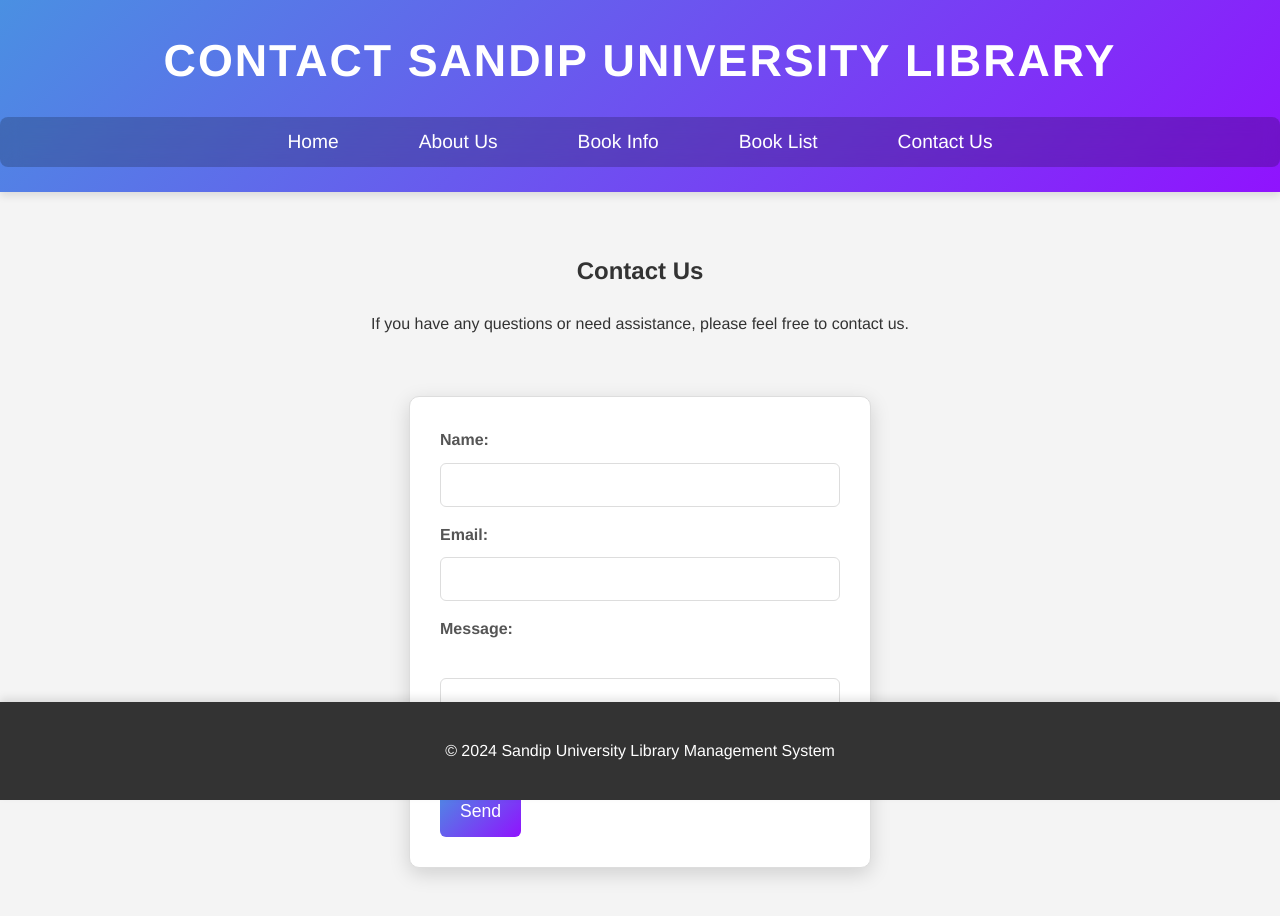
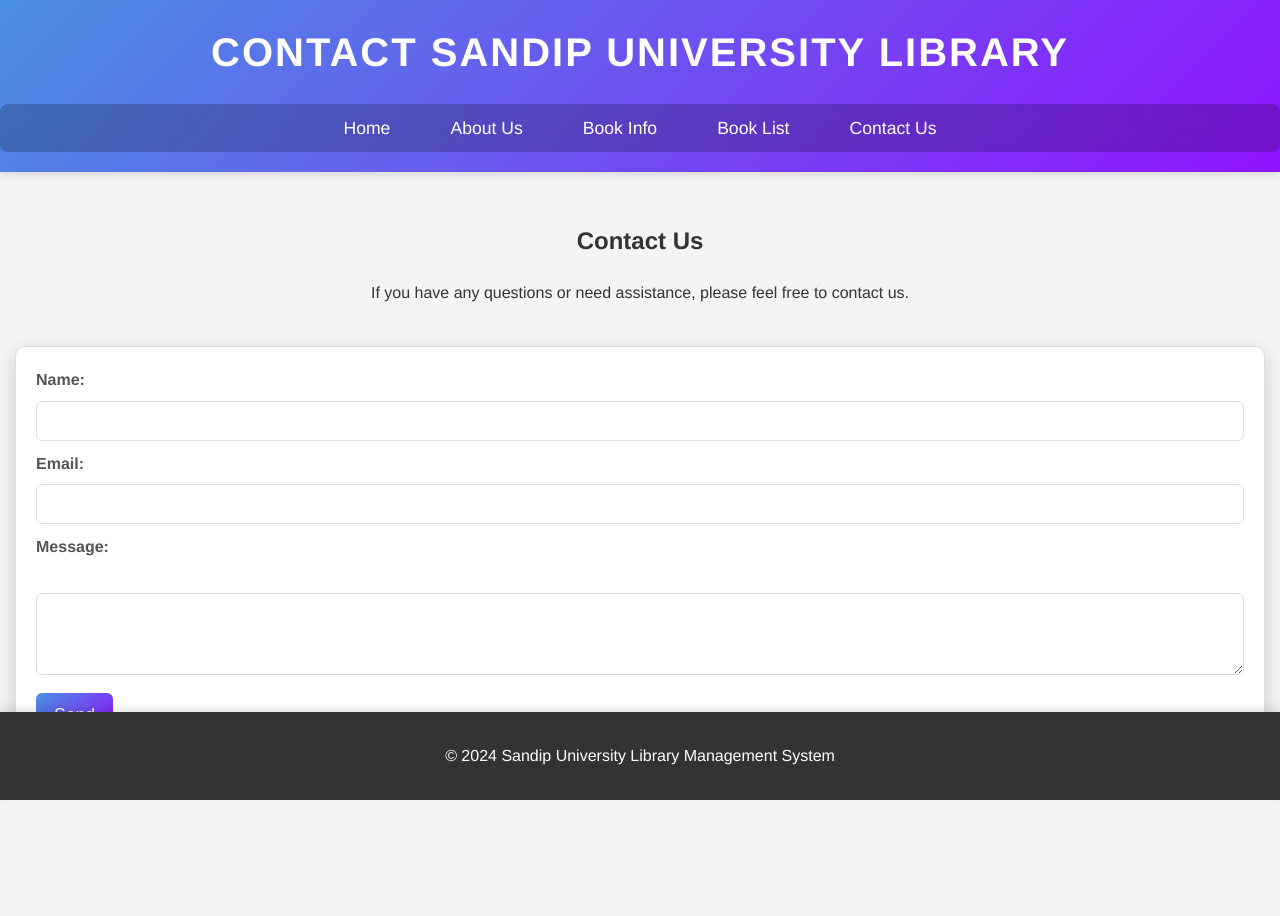
Before and after one commit to Abhaysharma85/SU_LibrarySystem, a plain HTML site: page contact.html in a window 1280 px wide. After the commit the page ends 829 px from the top, so only its background shows below. Drawn offline with Linux system fonts and the light colour scheme.

Commit message:
Update styles.css

```diff
--- a/styles.css
+++ b/styles.css
@@ -11,7 +11,7 @@
 header {
     background: linear-gradient(135deg, #4a90e2, #9013fe);
     color: #fff;
-    padding: 25px 0;
+    padding: 20px 0;
     text-align: center;
     box-shadow: 0 4px 8px rgba(0, 0, 0, 0.1);
     position: sticky;
@@ -21,7 +21,7 @@
 
 header h1 {
     margin: 0;
-    font-size: 2.8em;
+    font-size: 2.5em;
     font-weight: bold;
     text-transform: uppercase;
     letter-spacing: 2px;
@@ -52,14 +52,14 @@
 }
 
 nav ul li {
-    margin: 0 20px;
+    margin: 0 15px;
 }
 
 nav ul li a {
     color: #fff;
     text-decoration: none;
-    font-size: 1.2em;
-    padding: 10px 20px;
+    font-size: 1.1em;
+    padding: 8px 15px;
     border-radius: 5px;
     transition: all 0.3s ease-in-out;
 }
@@ -70,9 +70,9 @@
 }
 
 main {
-    padding: 40px 20px;
+    padding: 30px 15px;
     text-align: center;
-    max-width: 1200px;
+    max-width: 100%;
     margin: 0 auto;
     animation: fadeInUp 1s ease-in-out;
 }
@@ -92,7 +92,7 @@
     background-color: #333;
     color: #fff;
     text-align: center;
-    padding: 20px 0;
+    padding: 15px 0;
     box-shadow: 0 -4px 8px rgba(0, 0, 0, 0.1);
     position: fixed;
     width: 100%;
@@ -101,10 +101,10 @@
 
 form {
     text-align: left;
-    max-width: 400px;
-    margin: 60px auto;
+    max-width: 100%;
+    margin: 40px auto;
     background-color: #fff;
-    padding: 30px;
+    padding: 20px;
     border: 1px solid #ddd;
     border-radius: 10px;
     box-shadow: 0 6px 20px rgba(0, 0, 0, 0.15);
@@ -117,7 +117,7 @@
 
 form label {
     display: block;
-    margin-bottom: 10px;
+    margin-bottom: 8px;
     font-weight: bold;
     color: #555;
 }
@@ -126,8 +126,8 @@
 form input[type="email"],
 form textarea {
     width: 100%;
-    padding: 12px;
-    margin-bottom: 15px;
+    padding: 10px;
+    margin-bottom: 10px;
     border: 1px solid #ddd;
     border-radius: 6px;
     box-sizing: border-box;
@@ -145,7 +145,7 @@
 form input[type="submit"] {
     background: linear-gradient(135deg, #4a90e2, #9013fe);
     color: #fff;
-    padding: 15px 20px;
+    padding: 12px 18px;
     border: none;
     border-radius: 6px;
     cursor: pointer;
```
